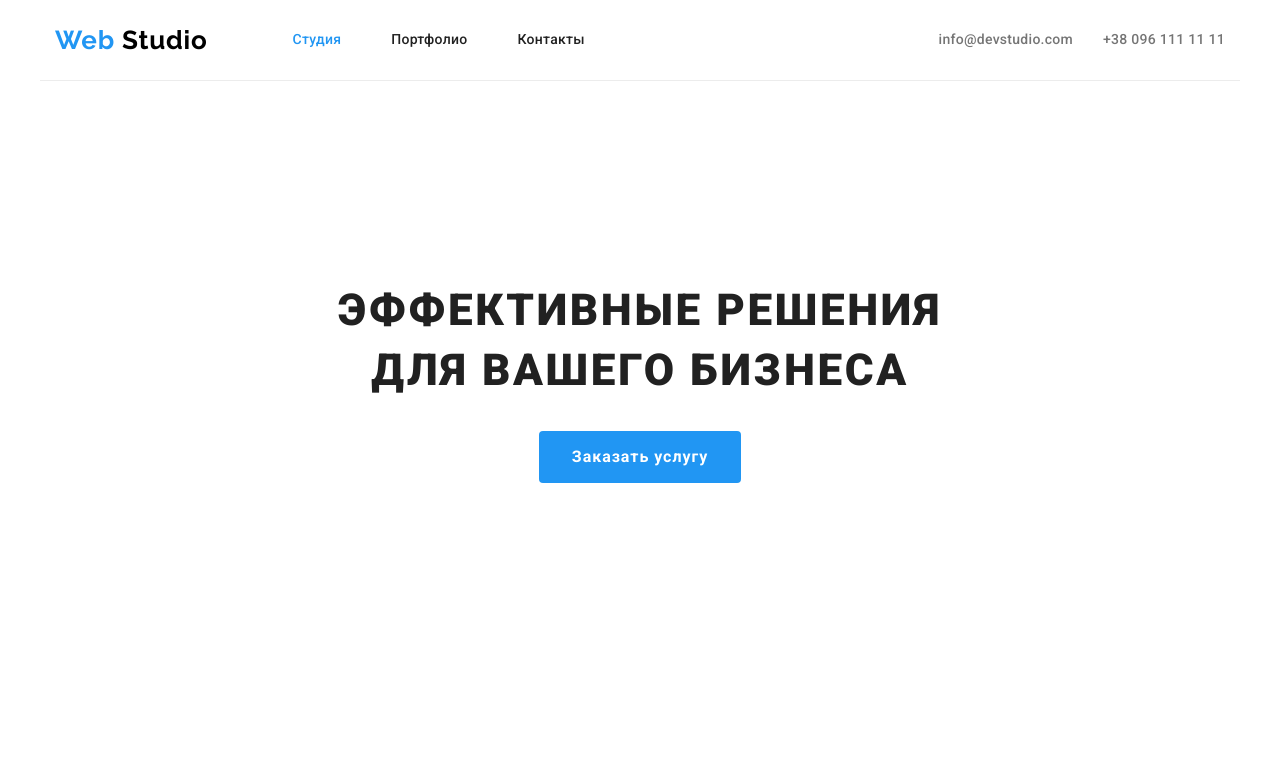
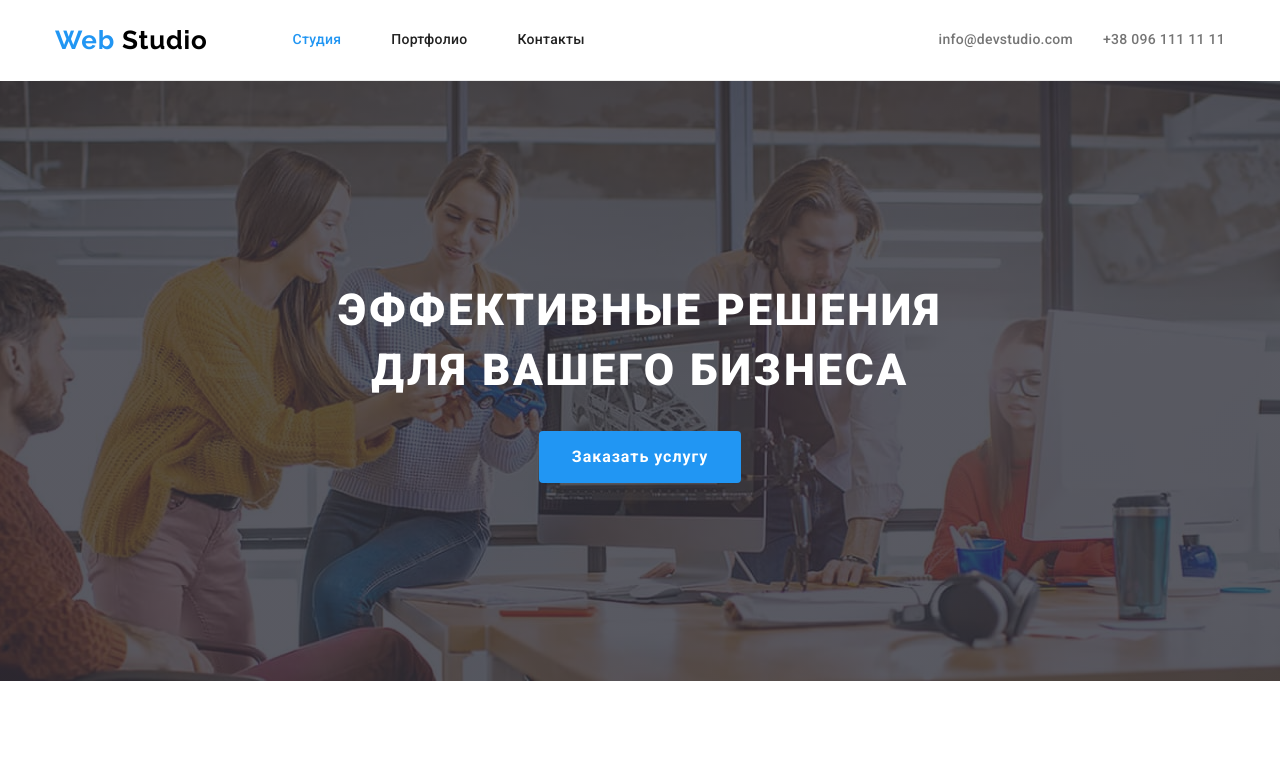
Before and after one commit to Ekateryna991/goit-markup-hw-04, a plain HTML site: page index.html in a window 1280 px wide. Shown: the top 772 px of the page. Drawn offline with nearby package versions, Linux system fonts and the light colour scheme.

Commit message:
bgc company done

```diff
--- a/css/styles.css
+++ b/css/styles.css
@@ -47,6 +47,21 @@
 */
 
 /*  */
+
+.company {
+  background-image: linear-gradient(
+      rgba(47, 48, 58, 0.8),
+      rgba(47, 48, 58, 0.8)
+    ),
+    url(../img/header-img.jpg);
+
+  /* background-image: url(../img/header-img.jpg); */
+  /* background: rgba(47, 48, 58, 0.8); */
+  background-position: center;
+  max-width: 1600px;
+  margin-left: auto;
+  margin-right: auto;
+}
 
 .our-team {
   background-color: #f5f4fa;
@@ -209,7 +224,7 @@ a {
 }
 
 .company-title {
-  /* color: #ffffff; */
+  color: var(--primary-bg-color);
   margin-top: 0;
   margin-bottom: 30px;
 
```
Also changed, not shown: img/antenna1.svg (deleted), img/header-img.jpg (added).
